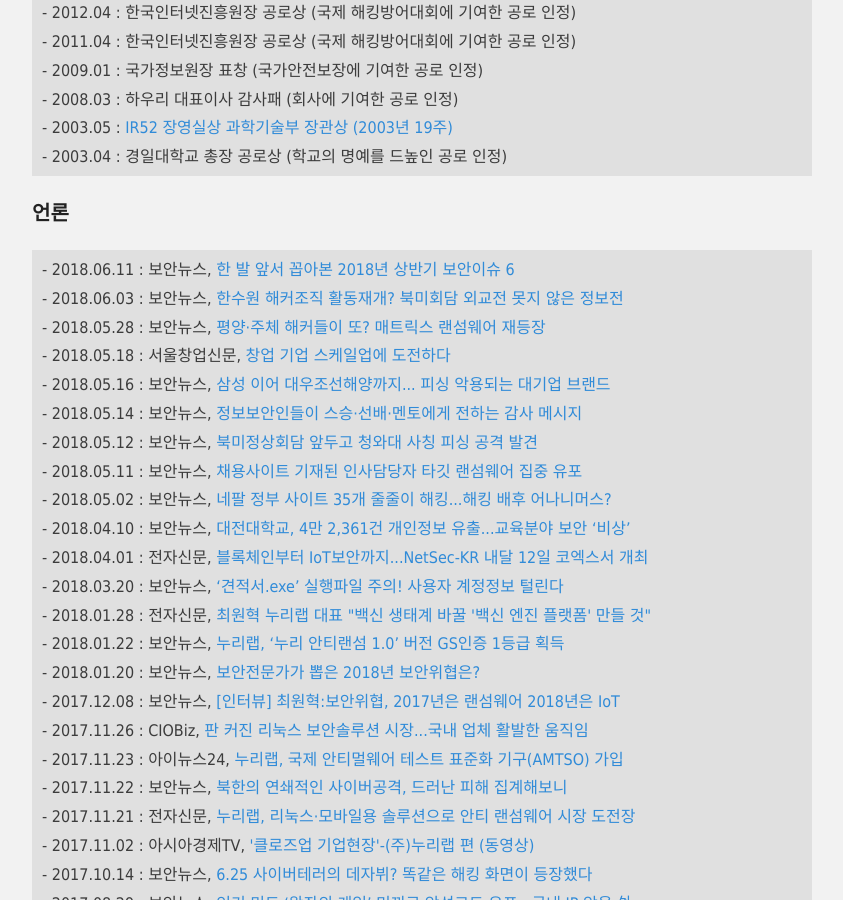
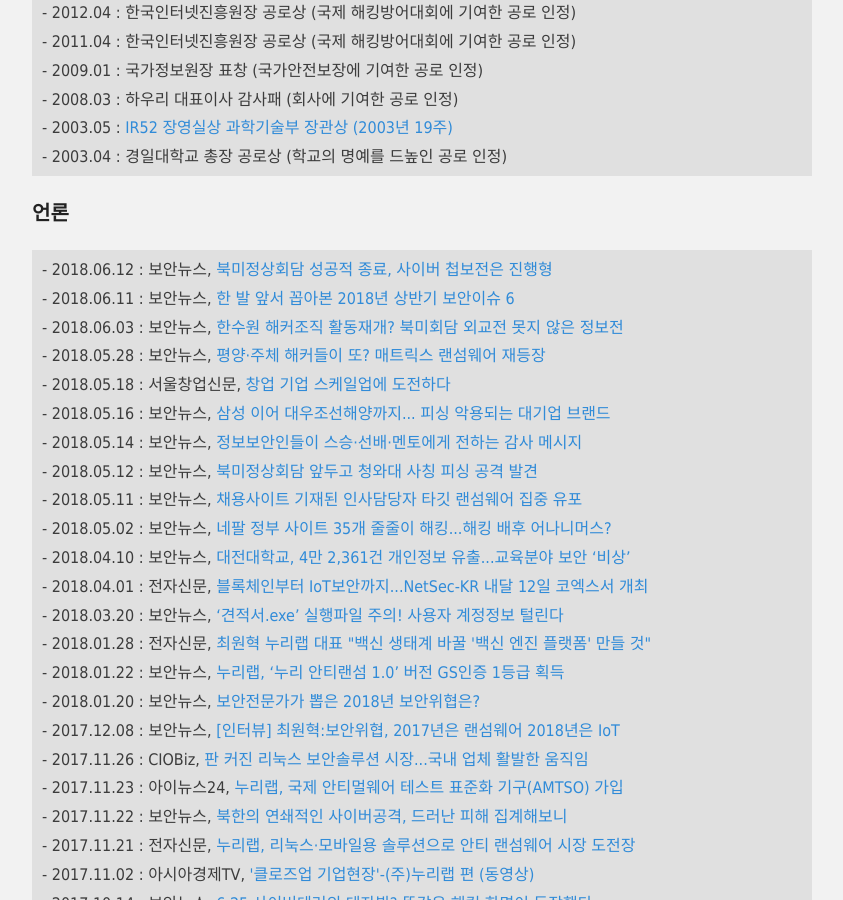
Before and after one commit to hanul93/hanul93.github.com, a Jekyll site: the page built from about.md, in a window 1280 px wide and 900 px high, scrolled down 1626 px. Shown: the whole window, without its empty margins (218-1061 px from the left). Built offline with Jekyll 4.4.1, drawn with Linux system fonts in a browser that asks for light colours; nearby versions of some CDN libraries.

Commit message:
보안뉴스 추가

```diff
--- a/about.md
+++ b/about.md
@@ -67,7 +67,8 @@
 
 ### 언론
 
-<div class="highlighter-rouge"><pre class="highlight"><code class="keibox">- 2018.06.11 : 보안뉴스, <a href="http://www.boannews.com/media/view.asp?idx=70235">한 발 앞서 꼽아본 2018년 상반기 보안이슈 6</a>
+<div class="highlighter-rouge"><pre class="highlight"><code class="keibox">- 2018.06.12 : 보안뉴스, <a href="http://www.boannews.com/media/view.asp?idx=70314">북미정상회담 성공적 종료, 사이버 첩보전은 진행형</a>
+- 2018.06.11 : 보안뉴스, <a href="http://www.boannews.com/media/view.asp?idx=70235">한 발 앞서 꼽아본 2018년 상반기 보안이슈 6</a>
 - 2018.06.03 : 보안뉴스, <a href="http://www.boannews.com/media/view.asp?idx=70087&page=1&kind=1">한수원 해커조직 활동재개? 북미회담 외교전 못지 않은 정보전</a>
 - 2018.05.28 : 보안뉴스, <a href="http://www.boannews.com/media/view.asp?idx=69812">평양·주체 해커들이 또? 매트릭스 랜섬웨어 재등장</a>
 - 2018.05.18 : 서울창업신문, <a href="http://scnews.co.kr/news/view.html?section=117&category=118&no=5184">창업 기업 스케일업에 도전하다</a>
```
